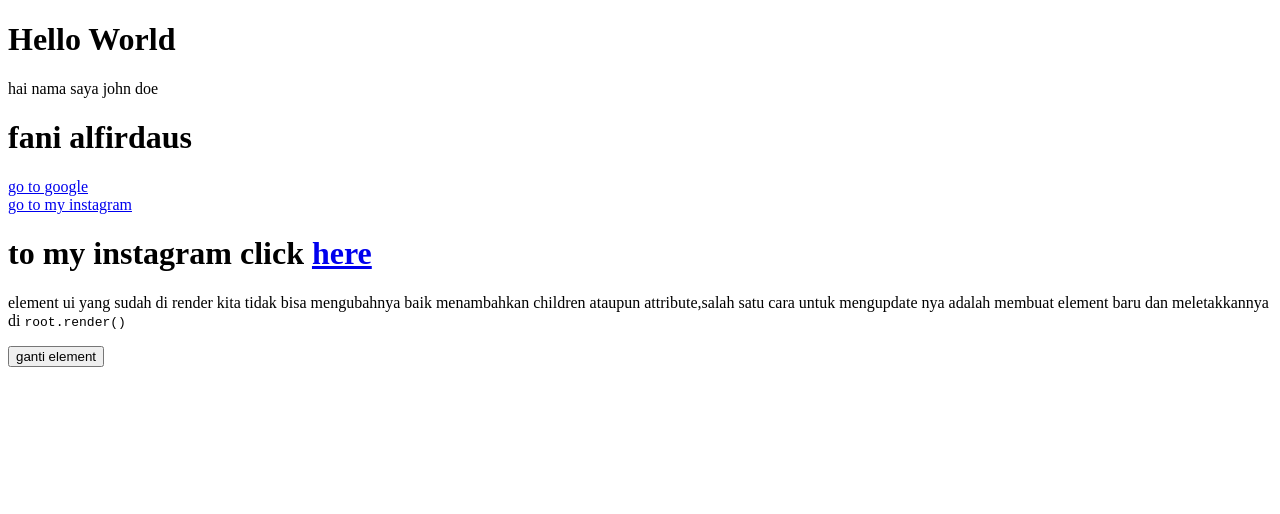
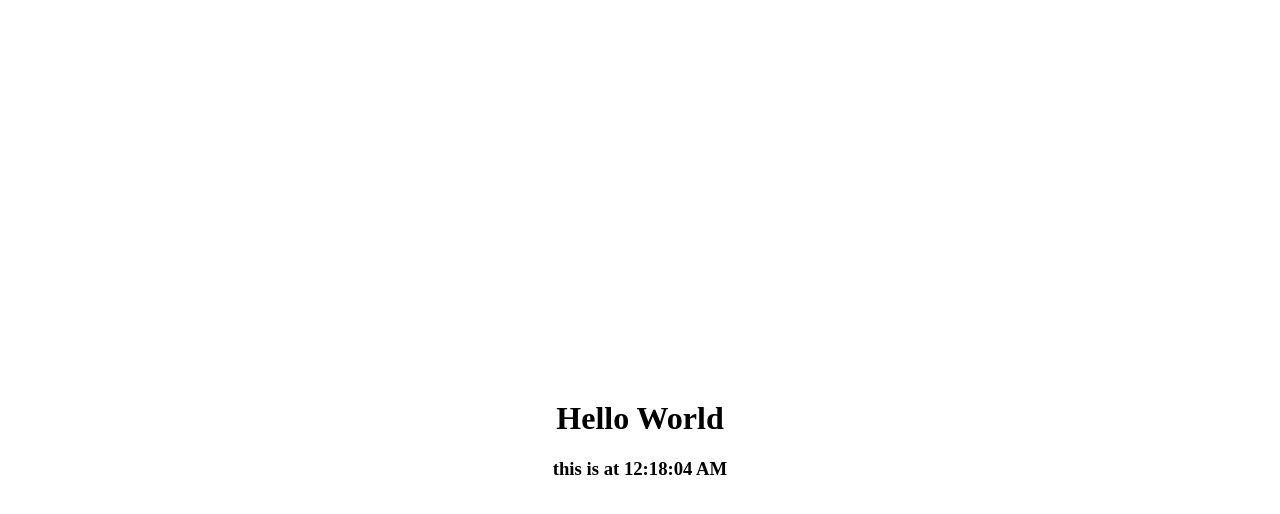
Before and after one commit to fanialfi/belajar-reactjs, a React (Vite) app: page / in a window 1280 px wide. Shown: the top 514 px of the page. Built offline with nearby package versions, Linux system fonts and the light colour scheme.

Commit message:
state hooks

```diff
--- a/index.html
+++ b/index.html
@@ -5,6 +5,15 @@
   <meta charset="UTF-8" />
   <meta name="viewport" content="width=device-width, initial-scale=1.0" />
   <title>belajar reactjs</title>
+  <style>
+    body {
+      text-align: center;
+    }
+
+    #root {
+      margin-top: 50vmin;
+    }
+  </style>
 </head>
 
 <body>
--- a/src/app.jsx
+++ b/src/app.jsx
@@ -1,54 +1,27 @@
 import React from "react";
 import ReactDOM from "react-dom/client";
-import App from "./components/app";
 
 
-const container = document.getElementById("root");
-const root = ReactDOM.createRoot(container);
-const name = "john doe";
+const root = ReactDOM.createRoot(document.getElementById("root"));
 
-const data = {
-  firstName:"fani",
-  lastName:"alfirdaus"
-};
+function Tick(){
+  // statement di bawah disebut state hooks
+  const [clock, setClock] = React.useState(new Date()); // argument yang dimasukkan kedalam function useState disebut inisialisasi nilai awal untuk variable clock
 
-
-
-// membuat element menggunakan react
-// React.createElement(type,props,...children)
-const Element = React.createElement(
-  "h1",
-  null,
-  "to my instagram click ",
-  React.createElement(
-    "a",
-    {href:"https:www.instagram.com/fanialfi_",target:"_blank"},
-    " here"
-  )
-)
-
-function gantiElement(){
-  // const root = ReactDOM.createRoot(document.getElementById("root"));
-
-  const tick = ()=>{
-    const element = (
-      <div>
-        <h1>Hello World</h1>
-        <h3>it is at : {new Date().toLocaleString()}</h3>
-      </div>
-    );
-    root.render(element);
+  try{
+    return (<>
+    <h1>Hello World</h1>
+    <h3>this is at {clock?.toLocaleTimeString()}</h3>
+  </>)
+  }finally{
+    setInterval(() => {
+      setClock(new Date());
+    }, 1000);
   }
-
-  setInterval(tick,1000);
 }
 
-root.render(
-  <>
-  <App name={name} data={data}/>
-  {Element}
-  <p>element ui yang sudah di render kita tidak bisa mengubahnya baik menambahkan children ataupun attribute,salah satu cara untuk mengupdate nya adalah membuat element baru dan meletakkannya di <code>root.render()</code></p>
-
-  <button type="button" onClick={gantiElement}>ganti element</button>
-  </>
-)
+setInterval(()=>{
+  root.render(
+    <Tick date={new Date()}/>
+  )
+},  1000)
--- a/src/components/app.jsx
+++ /dev/null
@@ -1,14 +0,0 @@
-import { FormatName } from "./formatName";
-
-const url = "https://www.instagram.com/fanialfi_";
-
-export default function App(props){
-  return (<>
-    <h1>Hello World</h1>
-    <p>hai nama saya {props.name}</p>
-    <FormatName nama={props.data} />
-     {/* menggunakan atribut di jsx */}
-  <a href="https:www.google.com">go to google</a><br />
-  <a href={url} target="_bank">go to my instagram</a> {/* ini aman terhindari dari injection */}
-  </>)
-}
--- a/src/components/formatName.jsx
+++ /dev/null
@@ -1,10 +0,0 @@
-/*
-secara konsep komponen itu seperti function biasa yang dapat menerima arbitrary input ( disebut props di react)
-dan mengambalikan react element yang mendesktripsikan apa yang akan muncul di layar
-*/
-
-function FormatName(props){
-  return <h1>{props.nama.firstName} {props.nama.lastName}</h1>
-}
-
-export { FormatName };
```
